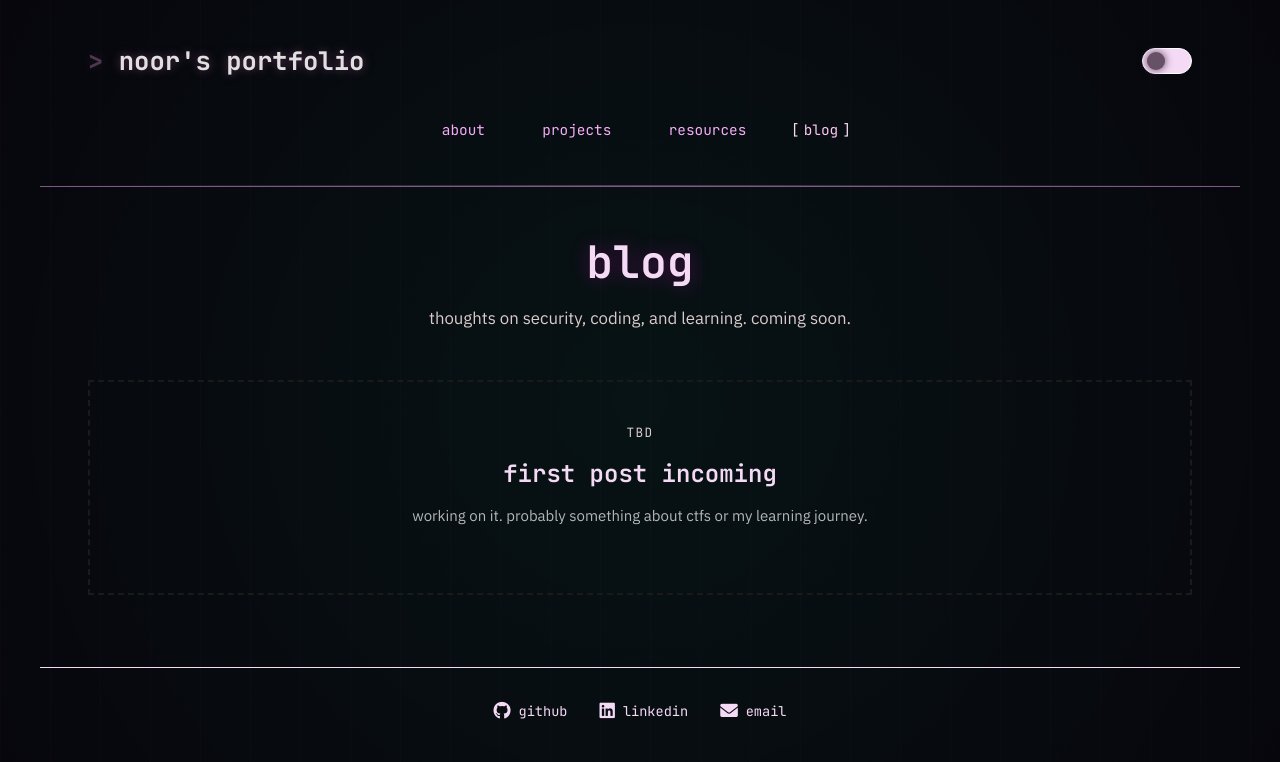
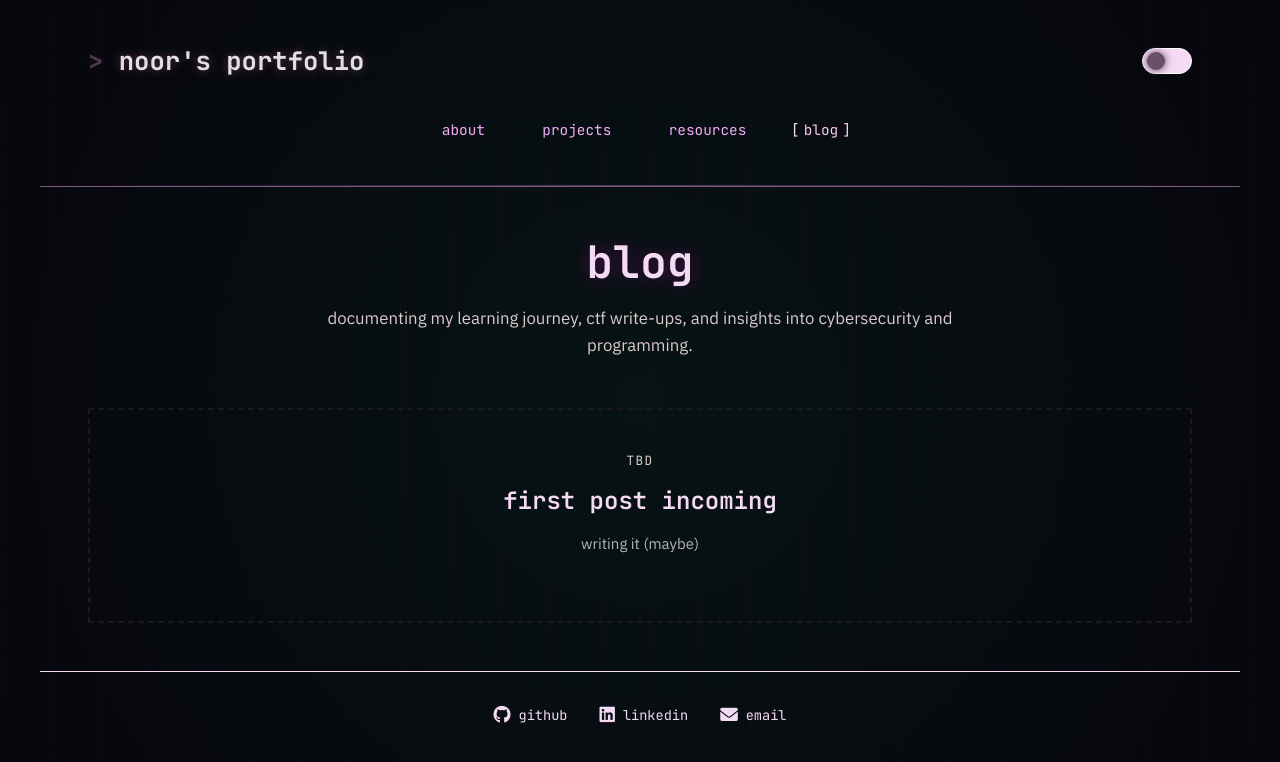
Before and after one commit to noorbabar/noorportfolio, a React (Vite) app in the folder Noorportfolio/frontend/: page /blog in a window 1280 px wide. Shown: the top 762 px of the page. Built offline with nearby package versions, Linux system fonts and the light colour scheme.

Commit message:
blog update

```diff
--- a/Noorportfolio/frontend/src/components/Blog.jsx
+++ b/Noorportfolio/frontend/src/components/Blog.jsx
@@ -6,7 +6,7 @@ const Blog = () => {
     <div className="blog-section">
       <h1>blog</h1>
       <p className="section-description">
-        thoughts on security, coding, and learning. coming soon.
+        documenting my learning journey, ctf write-ups, and insights into cybersecurity and programming.
       </p>
 
       <div className="blog-placeholder">
@@ -14,7 +14,7 @@ const Blog = () => {
           <div className="blog-date">tbd</div>
           <h3>first post incoming</h3>
           <p className="blog-snippet">
-            working on it. probably something about ctfs or my learning journey.
+            writing it (maybe)
           </p>
         </div>
       </div>
```
